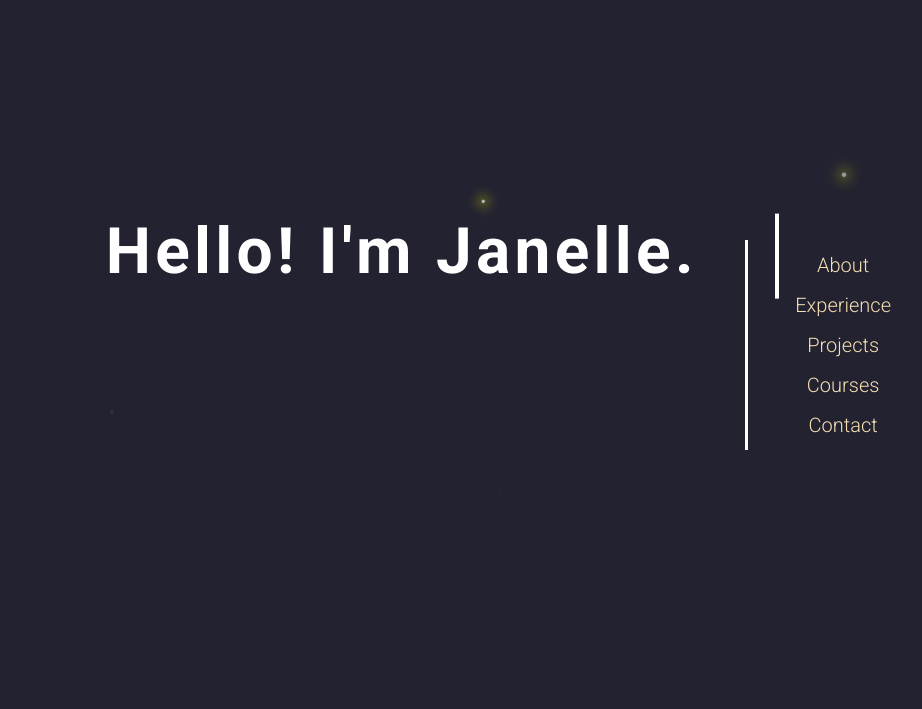
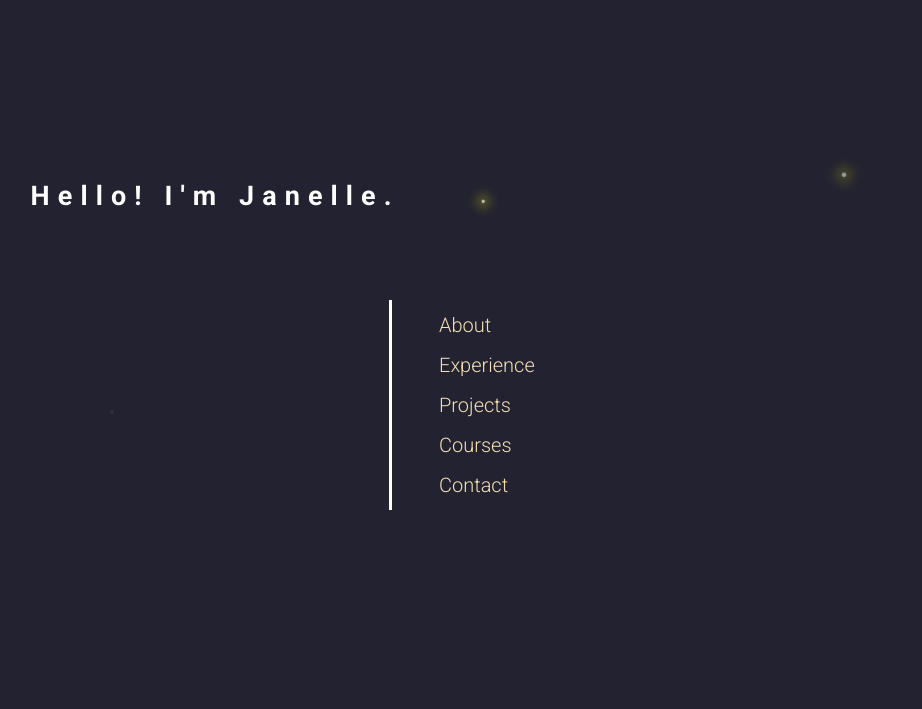
Before and after one commit to janellewong/MLH-Flask-Portfolio, a Flask app: page / in a window 1280 px wide. Shown: the top 709 px of the page, without its empty margins (123-1045 px from the left). Run offline with Flask 2, Linux system fonts and the light colour scheme; some libraries are stand-ins or nearby versions.

Commit message:
title padding

```diff
--- a/app/static/styles/main.css
+++ b/app/static/styles/main.css
@@ -31,12 +31,39 @@ img{
     }
 }
 
+.words {
+    font-size: 75px!important;
+}
+
 .hello-container {
     position: center;
-    padding-left: 15%;
-    padding-top: 20%;
+    padding-left: 15vw;
+    padding-top: 300px;
+
 
 }
+
+@media (max-width: 1450px) {
+    .words {
+        padding-top: 200px!important;
+        font-size: 0.5em!important;
+
+        /* hide text */
+        /* text-indent: 100%;
+        white-space: nowrap;
+        overflow: hidden; */
+    }
+}
+
+@media (max-width: 1450px) {
+    .hello-container {
+        padding-top: 100px;
+        padding-left: 12vw;
+        font-size: 30px!important;
+
+    }
+}
+
 
 .profile {
     background-color: #222230 !important;
@@ -92,13 +119,12 @@ img{
     overflow: hidden;transform: translateY(-50%);
 }
 
-/* make responsive */
  .anim-type {
     border-right: .15em solid white;
     white-space: nowrap;
 
     letter-spacing: .15em;
-    animation: animated-text 4s steps(29,end) 1s 1 normal both,
+    animation: animated-text 2s steps(29,end) 1s 1 normal both,
                animated-cursor 600ms steps(29,end) infinite normal;
 
 }
@@ -109,22 +135,37 @@ img{
 }
 
 @keyframes animated-cursor{
-    from{border-right-color: white;}
+    from{border-right-color: transparent;}
     to{border-right-color: transparent;}
 }
 
+@media (max-width: 1450px) {
+    @keyframes animated-text {
+        from{width: 0;}
+        to{width: 400px;}
+    }
+}
 
 
 #sub-nav{
-    top: 30%;
+    top: 200px;
     list-style: none;
     right: 20%;
-    position:absolute;
+    position: absolute;
     font-size: 20px;
     font-weight: 300;
     text-align: center;
     border-left: 3px solid white;
 
+}
+
+@media (max-width: 1450px) {
+    #sub-nav {
+        top: 300px;
+        right: 60%;
+        left: 40%;
+
+    }
 }
 
 .slideAnim{
--- a/app/templates/main.html
+++ b/app/templates/main.html
@@ -7,7 +7,7 @@
     <header class="profile">
         <div class=hello-container>
             <div class="titleIntro anim-type">
-                <h1 style="font-size: 5vw">Hello! I'm Janelle. &nbsp;</h1>
+                <h1 class="words">Hello! I'm Janelle. &nbsp;</h1>
             </div>
         </div>
 
```
